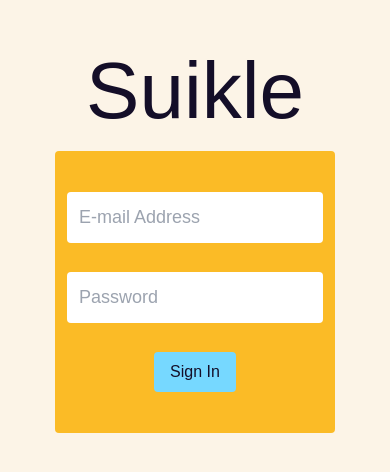
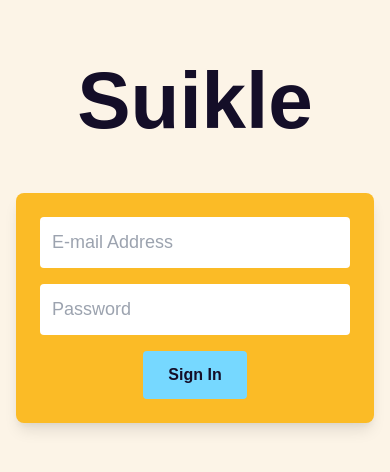
Before and after one commit to AntiAvengers/Lycaon, a React (Vite) app in the folder client/: page / in a window 390 px wide. Shown: the part 190-662 px from the top of the page. Built offline with nearby package versions, Linux system fonts and the light colour scheme.

Commit message:
edited singingPg css responsivness

```diff
--- a/client/src/components/signInPg.jsx
+++ b/client/src/components/signInPg.jsx
@@ -2,29 +2,35 @@ import { Link } from "react-router-dom";
 
 const SignInPg = () => {
     return (
-        <div className="h-screen flex flex-col justify-center items-center">
-            <h1 className="text-center" style={{ fontSize: "5rem" }}>
+        <div className="min-h-screen flex flex-col justify-center items-center px-4 sm:px-6">
+            <h1
+                className="text-center sm:text-6xl md:text-7xl font-bold mb-8"
+                style={{ fontSize: "5rem" }}
+            >
                 Suikle
             </h1>
             <section
-            style={{backgroundColor:"#FBBB26"}}
-            className="h-1/3 flex flex-col justify-evenly items-center p-3 rounded">
+                style={{ backgroundColor: "#FBBB26" }}
+                className="w-full max-w-md md:max-w-xl sm:w-1/3 sm:max-w-lg flex flex-col justify-evenly items-center p-6 sm:p-8 rounded-lg shadow-lg"
+            >
                 <input
-                    className="p-3 rounded"
+                    className="w-full p-3 rounded mb-4"
                     style={{ fontSize: "18px" }}
                     type="text"
                     placeholder="E-mail Address"
                 />
                 <input
-                    className="p-3 rounded"
+                    className="w-full p-3 rounded mb-4"
                     style={{ fontSize: "18px" }}
                     type="password"
                     placeholder="Password"
                 />
-                <Link to="/home">
+                <Link to="/home" className="w-1/3">
                     <button
-                        style={{ backgroundColor: "#76D8FF" }}
-                        className="px-4 py-2 rounded"
+                        style={{
+                            backgroundColor: "#76D8FF",
+                        }}
+                        className="w-full px-4 py-3 rounded font-semibold"
                     >
                         Sign In
                     </button>
```
